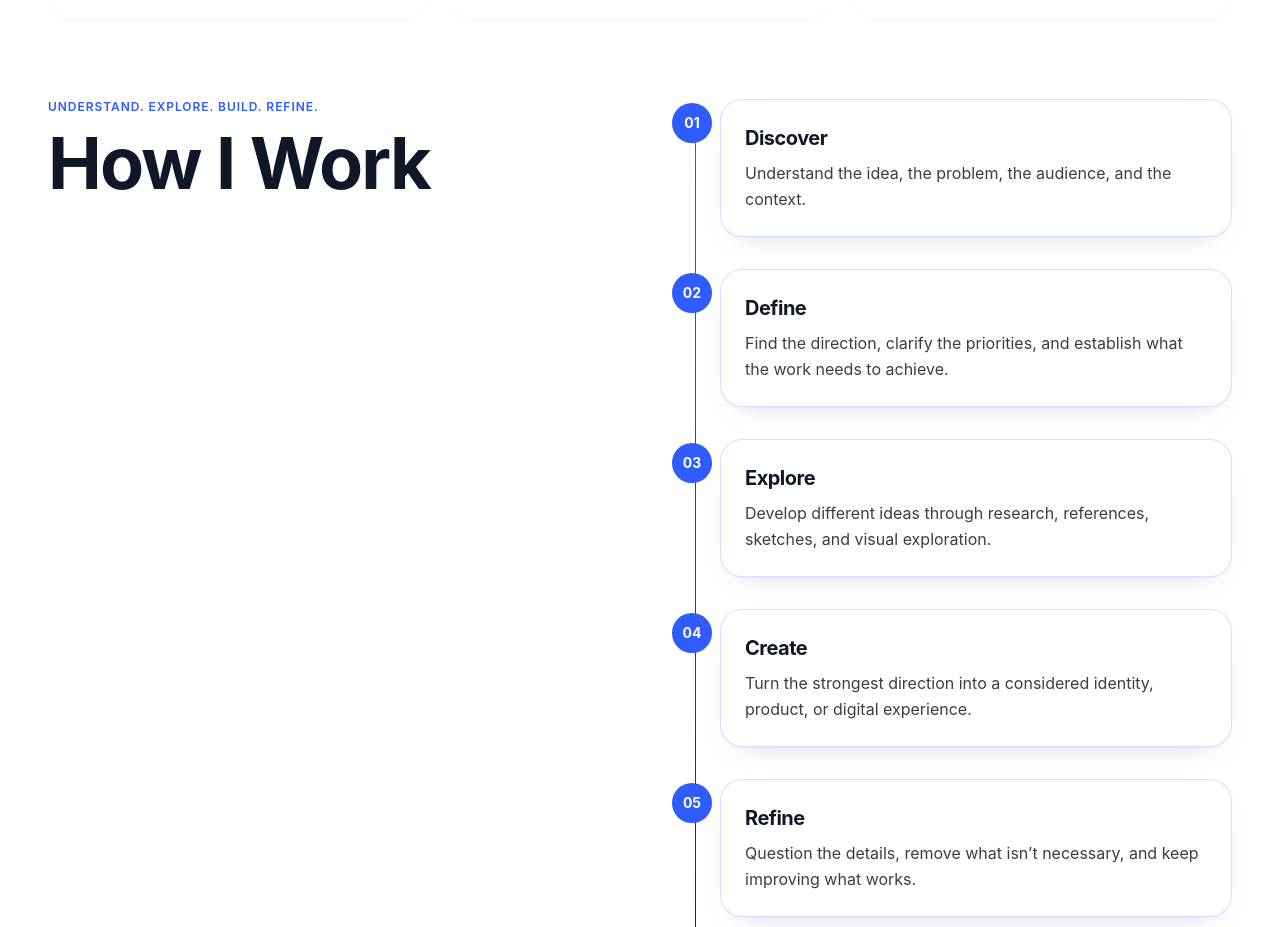
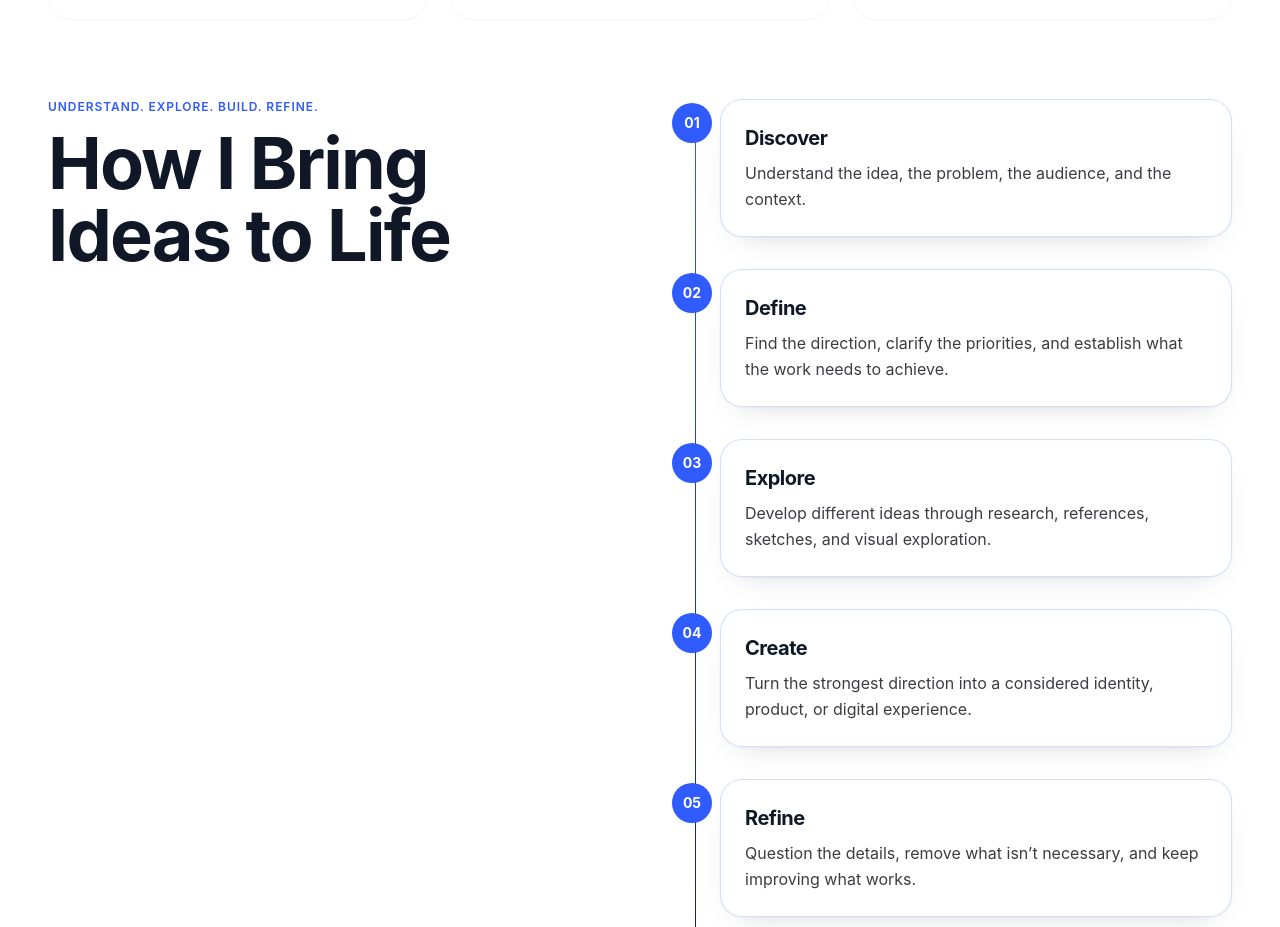
Before and after one commit to Levictor-ai/victor-omolasoye-portfolio, a Next.js app: page /about in a window 1280 px wide. Shown: the part 1700-2627 px from the top of the page. Built offline with nearby package versions, Linux system fonts and the light colour scheme; no server answers.

Commit message:
Rename How I Work section title to How I Bring Ideas to Life

```diff
--- a/src/components/HowIWork.tsx
+++ b/src/components/HowIWork.tsx
@@ -17,7 +17,7 @@ export function HowIWork() {
     <section id="how-i-work" className="mb-20">
       <div className="grid grid-cols-1 gap-12 lg:grid-cols-2 lg:gap-16">
         <Reveal>
-          <SectionHeading display title="How I Work" eyebrow="Understand. Explore. Build. Refine." />
+          <SectionHeading display title="How I Bring Ideas to Life" eyebrow="Understand. Explore. Build. Refine." />
         </Reveal>
         <Reveal>
           <div className="relative pl-8 sm:pl-12">
```
